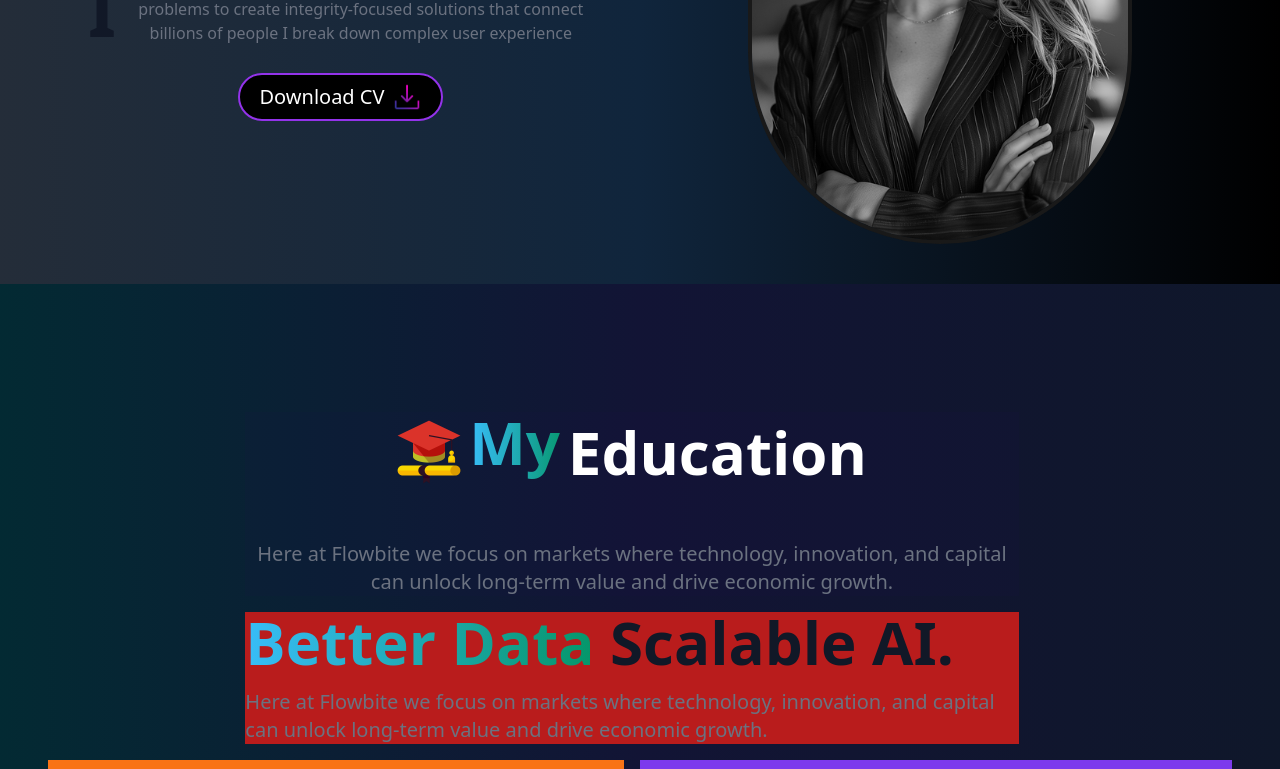
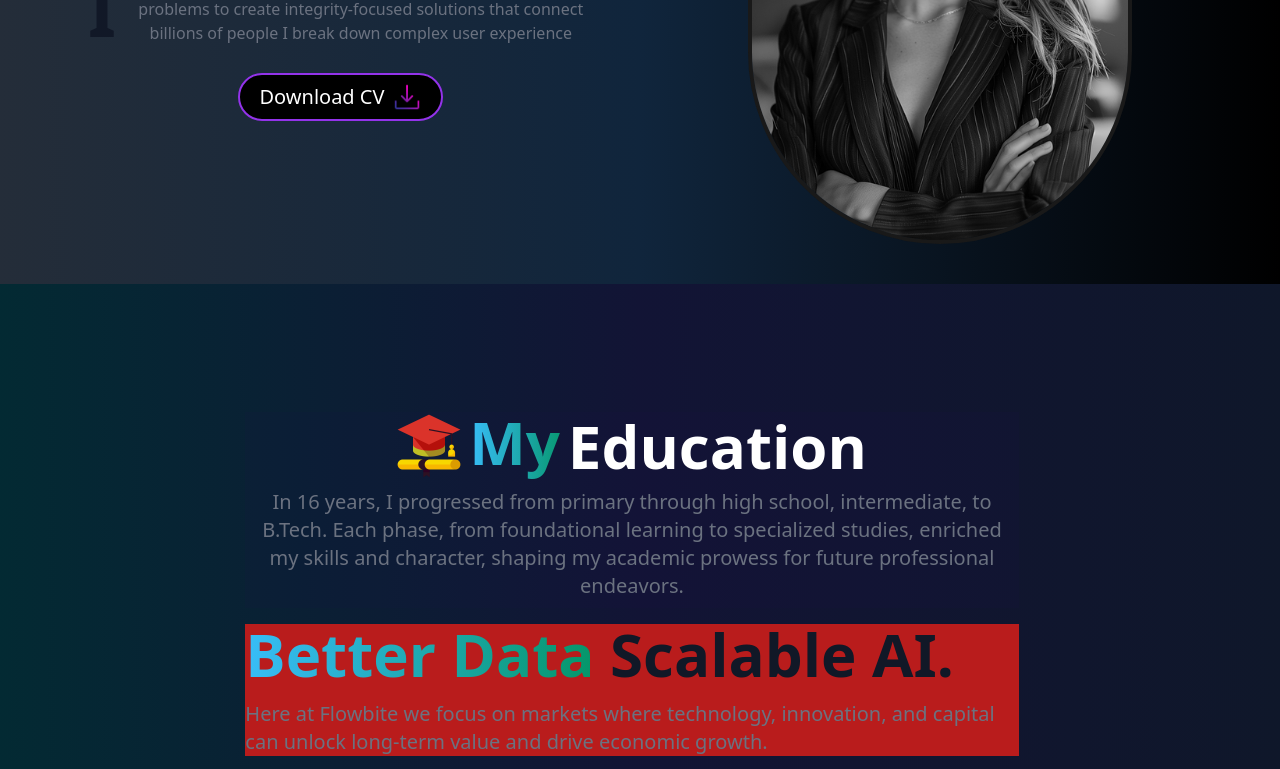
Before and after one commit to theprabhuofficial/myPortfolio, an Angular app: page / in a window 1280 px wide. Shown: the part 367-1136 px from the top of the page. Built offline with nearby package versions, Linux system fonts and the light colour scheme.

Commit message:
updated text

```diff
--- a/src/app/components/education/education.component.html
+++ b/src/app/components/education/education.component.html
@@ -2,16 +2,16 @@
 
 
     <div class="col-start-2 col-span-4 customcss bg-violet-950 bg-opacity-5 text-center">
-        <h1 class="flex items-center justify-center mx-auto mb-2 text-xl font-extrabold text-white sm:mb-4 sm:text-3xl md:text-5xl lg:text-6xl pb-8">
+        <h1 class="flex items-center justify-center mx-auto text-xl font-extrabold text-white sm:mb-2 sm:text-3xl md:text-5xl lg:text-6xl">
             <img src="../../../assets/images/graduation.png" alt="Education Icon" class="w-7 h-7 md:w-12 md:h-12 lg:w-16 lg:h-16 mr-2">
             <!-- Add mr-2 for a little margin right -->
-            <span class="text-transparent bg-clip-text bg-gradient-to-r from-sky-400 to-emerald-600 pr-2 md:pb-5 lg:pb-5">My</span>Education
-
+            <span class="text-transparent bg-clip-text bg-gradient-to-r from-sky-400 to-emerald-600 pr-2 md:pb-2 lg:pb-2">My</span>Education
         </h1>
 
-        <p class="text-sm font-normal text-gray-500 sm:text-lg lg:text-xl dark:text-gray-400">
-            Here at Flowbite we focus on markets where technology, innovation, and capital can unlock long-term value and drive economic growth.
+        <p class="text-sm font-normal text-gray-500 sm:text-lg lg:text-xl dark:text-gray-400 mt-0 mb-2">
+In 16 years, I progressed from primary through high school, intermediate, to B.Tech. Each phase, from foundational learning to specialized studies, enriched my skills and character, shaping my academic prowess for future professional endeavors.
         </p>
+
     </div>
 
 
```
